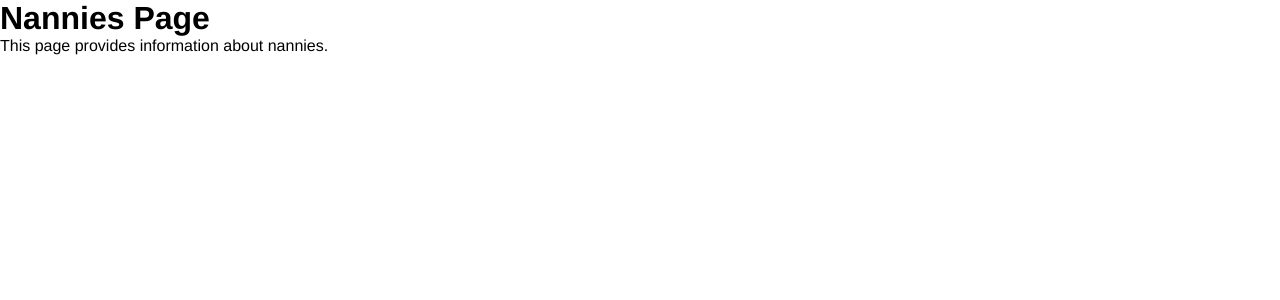
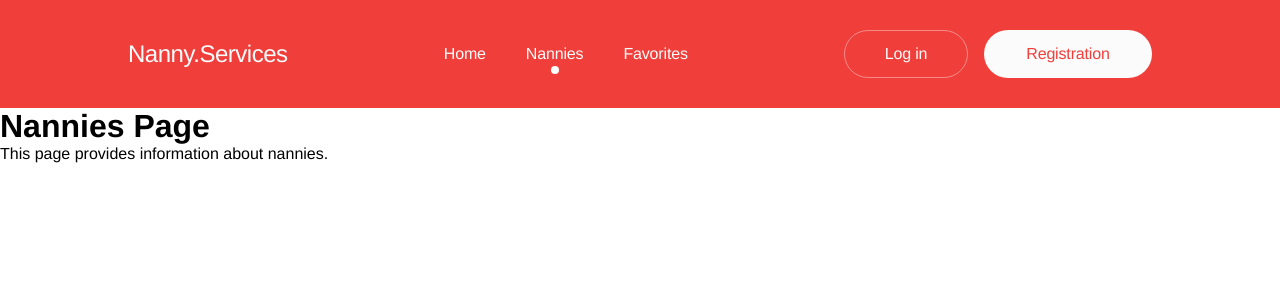
Before and after one commit to olena-hryhorzhevska/nanny-app, a React (Vite) app: page /nannies in a window 1280 px wide. Shown: the top 300 px of the page. Built offline with nearby package versions, Linux system fonts and the light colour scheme; no server answers.

Commit message:
back authentication done & nannies page started

```diff
--- a/package.json
+++ b/package.json
@@ -16,6 +16,7 @@
     "react": "^19.2.0",
     "react-dom": "^19.2.0",
     "react-hook-form": "^7.70.0",
+    "react-hot-toast": "^2.6.0",
     "react-router-dom": "^7.11.0",
     "yup": "^1.7.1"
   },
--- a/src/App.jsx
+++ b/src/App.jsx
@@ -2,14 +2,23 @@ import { Routes, Route, Link } from "react-router-dom";
 import Home from "./pages/Home/Home.jsx";
 import Nannies from "./pages/Nannies/Nannies.jsx";
 import Favorites from "./pages/Favorites/Favorites.jsx";
+import { Toaster } from "react-hot-toast";
 
 function App() {
   return (
+    <>
+      <Toaster
+        position="top-center"
+        toastOptions={{
+          duration: 3000,
+        }}
+      />
       <Routes>
         <Route path="/" element={<Home />} />
         <Route path="/nannies" element={<Nannies />} />
         <Route path="/favorites" element={<Favorites />} />
       </Routes>
+    </>
   );
 }
 
--- /dev/null
+++ b/src/components/AppHeader/AppHeader.jsx
@@ -0,0 +1,67 @@
+import { Link, NavLink } from "react-router-dom";
+import styles from "./AppHeader.module.css";
+import { signOut } from "firebase/auth";
+import { auth } from "../../firebase/firebase";
+
+export default function AppHeader({ user, onOpenLogin, onOpenRegister }) {
+  const handleLogout = async () => {
+    await signOut(auth);
+  };
+
+  const getLinkClass = ({ isActive }) =>
+    `${styles.link} ${isActive ? styles.active : ""}`;
+
+  return (
+    <div className={`${styles.container} container`}>
+      <header className={styles.header}>
+        <div className={styles.inner}>
+          <Link to="/" className={styles.logo}>
+            Nanny.Services
+          </Link>
+          <nav className={styles.nav}>
+            <NavLink to="/" className={getLinkClass}>
+              Home
+            </NavLink>
+            <NavLink to="/nannies" className={getLinkClass}>
+              Nannies
+            </NavLink>
+            <NavLink to="/favorites" className={getLinkClass}>
+              Favorites
+            </NavLink>
+          </nav>
+          <div className={styles.right}>
+            {user ? (
+              <>
+                <div className={styles.user}>
+                  <div className={styles["white-square"]}>
+                    <svg width="24" height="24">
+                      <use href="/src/assets/icons.svg#icon-user" />
+                    </svg>
+                  </div>
+                  <span className={styles.userName}>
+                    {user.displayName || user.email}
+                  </span>
+                </div>
+                <button className={styles.logoutBtn} onClick={handleLogout}>
+                  Log out
+                </button>
+              </>
+            ) : (
+              <div className={styles.btns}>
+                <button className={styles.navBtn} onClick={onOpenLogin}>
+                  Log in
+                </button>
+                <button
+                  className={`${styles.navBtn} ${styles.whiteBtn}`}
+                  onClick={onOpenRegister}
+                >
+                  Registration
+                </button>
+              </div>
+            )}
+          </div>
+        </div>
+      </header>
+    </div>
+  );
+}
--- /dev/null
+++ b/src/components/AppHeader/AppHeader.module.css
@@ -0,0 +1,133 @@
+.container {
+  background-color: var(--color-primary);
+}
+
+.inner {
+  padding: 30px 0;
+  display: flex;
+  align-items: center;
+  justify-content: space-between;
+}
+
+.logo {
+  text-decoration: none;
+  font-family: var(--font-family);
+  font-weight: 500;
+  font-size: 24px;
+  line-height: 117%;
+  letter-spacing: -0.02em;
+  color: #fbfbfb;
+}
+
+.nav {
+  display: flex;
+  gap: 40px;
+  position: relative;
+}
+
+.link {
+  text-decoration: none;
+  position: relative;
+  font-family: var(--font-family);
+  font-weight: 400;
+  font-size: 16px;
+  line-height: 125%;
+  letter-spacing: -0.01em;
+  color: #fbfbfb;
+}
+
+.link.active::after {
+  content: "";
+  position: absolute;
+  bottom: -10px;
+  left: 50%;
+  transform: translateX(-50%);
+  width: 8px;
+  height: 8px;
+  background-color: #fff;
+  border-radius: 50%;
+}
+
+.right {
+  display: flex;
+  align-items: center;
+}
+
+.white-square {
+  display: flex;
+  align-items: center;
+  justify-content: center;
+  width: 40px;
+  height: 40px;
+  background-color: #fbfbfb;
+  border-radius: 8px;
+  margin-right: 14px;
+}
+
+.user {
+  display: flex;
+  align-items: center;
+}
+
+.userName {
+  font-family: var(--font-family);
+  font-weight: 500;
+  font-size: 18px;
+  line-height: 111%;
+  letter-spacing: -0.01em;
+  color: #fbfbfb;
+  margin-right: 24px;
+}
+
+.navBtn {
+  border: 1px solid rgba(251, 251, 251, 0.4);
+  background: transparent;
+  border-radius: 30px;
+  width: 124px;
+  height: 48px;
+  font-family: var(--font-family);
+  font-weight: 500;
+  font-size: 16px;
+  line-height: 125%;
+  letter-spacing: -0.01em;
+  color: #fbfbfb;
+  cursor: pointer;
+}
+
+.navBtn:hover {
+  background-color: rgba(255, 255, 255, 0.1);
+}
+
+.whiteBtn {
+  background: #fbfbfb;
+  color: var(--color-primary);
+  width: 168px;
+  height: 48px;
+  border-color: transparent;
+}
+
+.whiteBtn:hover {
+  background: transparent;
+  color: #fbfbfb;
+  border: 1px solid rgba(251, 251, 251, 0.4);
+}
+
+.btns {
+  display: flex;
+  gap: 16px;
+}
+
+.logoutBtn {
+  background: transparent;
+  border: 1px solid rgba(251, 251, 251, 0.4);
+  border-radius: 30px;
+  width: 134px;
+  height: 48px;
+  cursor: pointer;
+  font-family: var(--font-family);
+  font-weight: 500;
+  font-size: 16px;
+  line-height: 125%;
+  letter-spacing: -0.01em;
+  color: #fbfbfb;
+}
--- a/src/components/LoginModal/LoginModal.jsx
+++ b/src/components/LoginModal/LoginModal.jsx
@@ -4,6 +4,10 @@ import { useForm } from "react-hook-form";
 import * as yup from "yup";
 import { yupResolver } from "@hookform/resolvers/yup";
 import styles from "./LoginModal.module.css";
+import { signInWithEmailAndPassword } from "firebase/auth";
+import { auth } from "../../firebase/firebase";
+import { useNavigate } from "react-router-dom";
+import toast from "react-hot-toast";
 
 const loginSchema = yup.object({
   email: yup
@@ -16,7 +20,9 @@ const loginSchema = yup.object({
     .required("Password is required"),
 });
 
-export default function LoginModal({ isOpen, onClose, onSubmit }) {
+export default function LoginModal({ isOpen, onClose }) {
+  const navigate = useNavigate();
+
   const {
     register,
     handleSubmit,
@@ -44,13 +50,21 @@ export default function LoginModal({ isOpen, onClose, onSubmit }) {
 
   if (!isOpen) return null;
 
-  const submitHandler = (values) => {
-    onSubmit?.(values);
-  };
+    const handleClose = () => {
+      onClose();
+      reset();
+    };
 
-  const handleClose = () => {
-    onClose();
-    reset();
+  const submitHandler = async (values) => {
+    try {
+      const { email, password } = values;
+      await signInWithEmailAndPassword(auth, email, password);
+      toast.success("Login successful 🎉");
+      handleClose();
+      navigate('/nannies')
+    } catch {
+      toast.error("Login failed. Check your email or password");
+    }
   };
 
   return (
--- a/src/global.css
+++ b/src/global.css
@@ -40,3 +40,9 @@ body {
 .section-inner {
   padding: 30px 96px;
 }
+
+.container {
+  max-width: 1440px;
+  margin: 0 auto;
+  padding: 0 128px;
+}
--- a/src/pages/Home/Home.jsx
+++ b/src/pages/Home/Home.jsx
@@ -15,18 +15,6 @@ export default function Home() {
   const openRegister = () => setIsRegisterOpen(true);
   const closeRegister = () => setIsRegisterOpen(false);
 
-  const handleLoginSubmit = (data) => {
-    console.log("Login form data:", data);
-    // сюда позже добавим firebase login
-    // closeLogin();
-  };
-
-  const handleRegisterSubmit = (data) => {
-    console.log("Registration form data:", data);
-    // сюда позже добавим firebase registration
-    // closeRegister();
-  };
-
   return (
     <PageLayout>
       <section className={styles["hero-card"]}>
@@ -38,7 +26,7 @@ export default function Home() {
           <div className={styles["hero-left-body"]}>
             <h1>Make Life Easier for the Family:</h1>
             <p>Find Babysitters Online for All Occasions</p>
-            <button className={styles["hero-btn"]}>Get started →</button>
+            <Link to="/nannies" className={styles["hero-btn"]}>Get started →</Link>
           </div>
         </div>
 
@@ -82,17 +70,9 @@ export default function Home() {
         </div>
       </section>
 
-      <LoginModal
-        isOpen={isLoginOpen}
-        onClose={closeLogin}
-        onSubmit={handleLoginSubmit}
-      />
+      <LoginModal isOpen={isLoginOpen} onClose={closeLogin} />
 
-      <RegistrationModal
-        isOpen={isRegisterOpen}
-        onClose={closeRegister}
-        onSubmit={handleRegisterSubmit}
-      />
+      <RegistrationModal isOpen={isRegisterOpen} onClose={closeRegister} />
     </PageLayout>
   );
 }
--- a/src/pages/Home/Home.module.css
+++ b/src/pages/Home/Home.module.css
@@ -51,6 +51,7 @@
 }
 
 .hero-btn {
+  text-decoration: none;
   align-self: flex-start;
   background: transparent;
   border: 1px solid rgba(251, 251, 251, 0.4);
@@ -64,6 +65,11 @@
   color: #fbfbfb;
   cursor: pointer;
 }
+
+.hero-btn:hover {
+  background-color: rgba(255, 255, 255, 0.1);
+}
+
 
 .hero-right {
   flex: 1;
@@ -126,11 +132,20 @@
   cursor: pointer;
 }
 
+.nav-btn:hover {
+  background-color: rgba(255, 255, 255, 0.1);
+}
+
 .nav-btn-primary {
   background: var(--color-primary);
   border-color: transparent;
   width: 168px;
   height: 48px;
+}
+
+.nav-btn-primary:hover {
+  background-color: #fbfbfb;
+  color: var(--color-primary);
 }
 
 .hero-right-body {
--- a/src/pages/Nannies/Nannies.jsx
+++ b/src/pages/Nannies/Nannies.jsx
@@ -1,8 +1,42 @@
+import AppHeader from "../../components/AppHeader/AppHeader";
+import { useState, useEffect } from "react";
+import { onAuthStateChanged } from "firebase/auth";
+import { auth } from "../../firebase/firebase";
+import LoginModal from "../../components/LoginModal/LoginModal.jsx";
+import RegistrationModal from "../../components/RegistrationModal/RegistrationModal.jsx";
+
 export default function Nannies() {
+  const [user, setUser] = useState(null);
+  const [isLoginOpen, setIsLoginOpen] = useState(false);
+  const [isRegisterOpen, setIsRegisterOpen] = useState(false);
+
+  useEffect(() => {
+    const unsubscribe = onAuthStateChanged(auth, (currentUser) => {
+      setUser(currentUser);
+    });
+
+    return unsubscribe;
+  }, []);
+
   return (
     <div>
+      <AppHeader
+        user={user}
+        onOpenLogin={() => {
+          setIsLoginOpen(true);
+        }}
+        onOpenRegister={() => {
+          setIsRegisterOpen(true);
+        }}
+      />
       <h1>Nannies Page</h1>
       <p>This page provides information about nannies.</p>
+      <LoginModal isOpen={isLoginOpen} onClose={() => setIsLoginOpen(false)} />
+
+      <RegistrationModal
+        isOpen={isRegisterOpen}
+        onClose={() => setIsRegisterOpen(false)}
+      />
     </div>
-  )
+  );
 }
```
Also changed, not shown: src/components/RegistrationModal/RegistrationModal.jsx (+39 -3 lines), src/hooks/useAuthUser.js (added, +19 -0 lines), src/assets/icons.svg, 1 other file (tests, documents, lock files or other folders).
